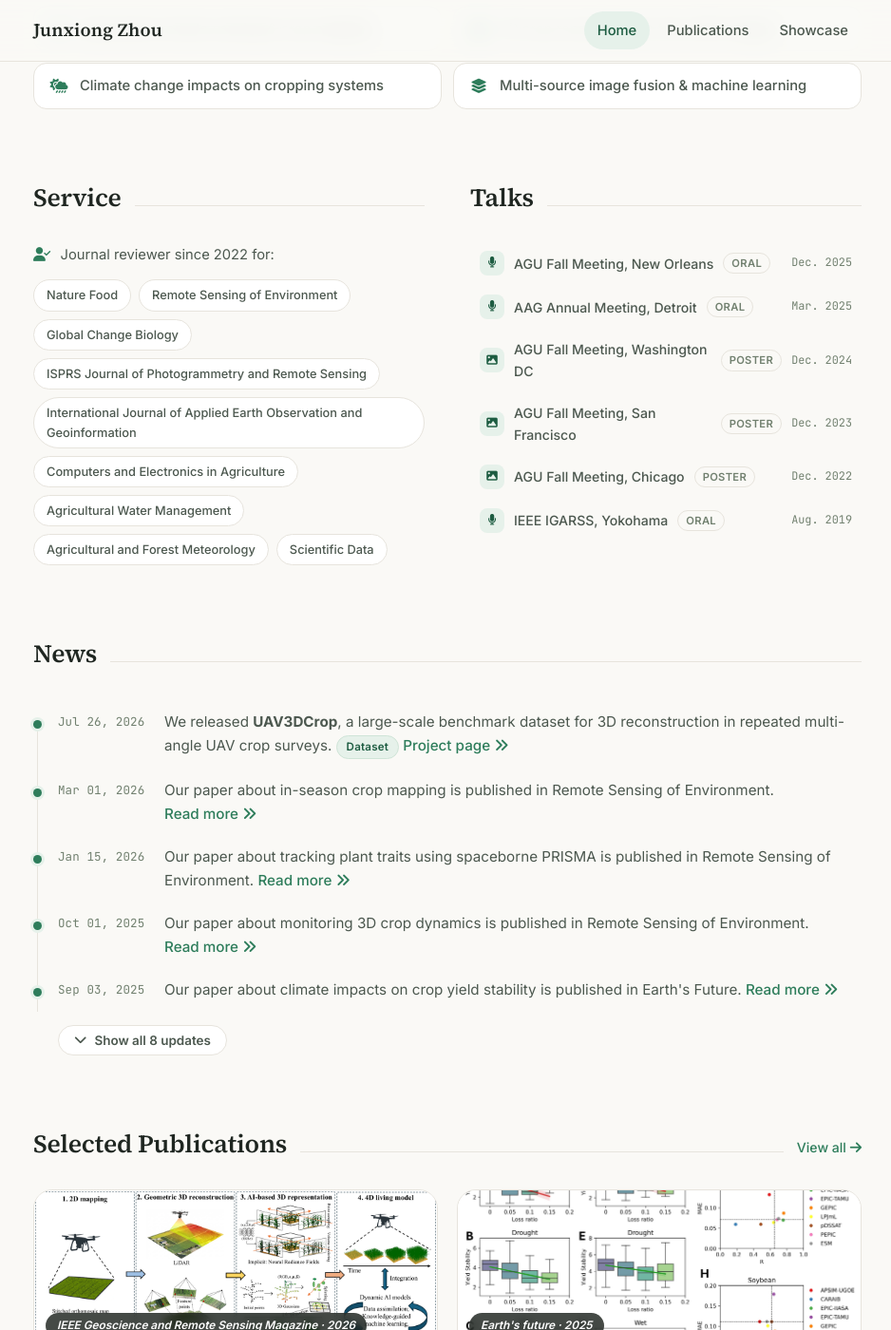
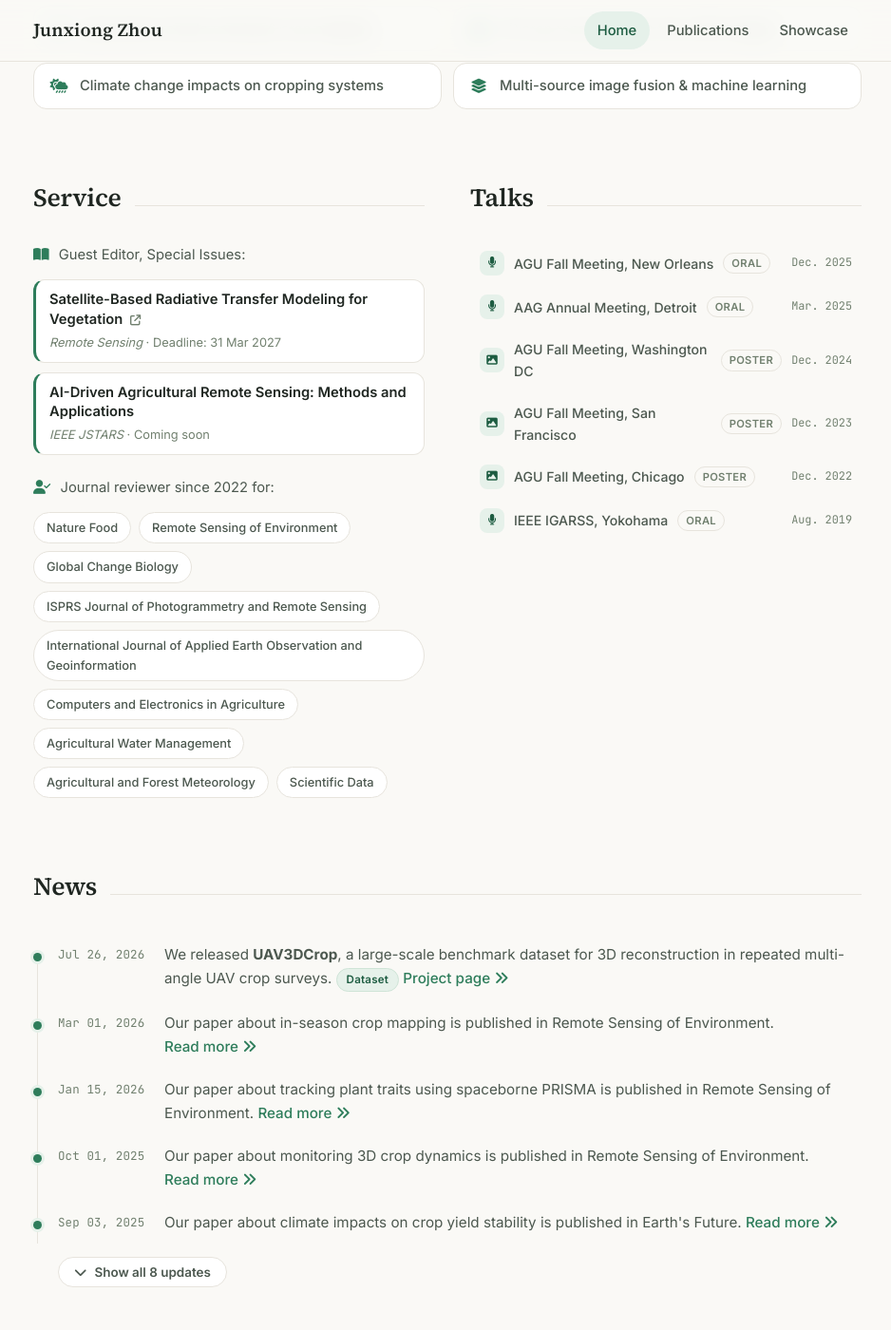
Before and after one commit to Link-dev/Link-dev.github.io, a Jekyll site: the page built from index.html, in a window 1280 px wide and 1400 px high, scrolled down 1322 px. Shown: the whole window at 95% size, without its empty margins (169-1107 px from the left). Built offline with Jekyll 4.4.1, drawn with Linux system fonts in a browser that asks for light colours; a style sheet for code colours, icons or effects is not loaded.

Commit message:
Add guest-edited special issues to Service; mark Ce Yang as corresponding author on Pest-MoE
Co-Authored-By: Claude Opus 5.5 <noreply@anthropic.com>

```diff
--- /dev/null
+++ b/_data/special_issues.yml
@@ -0,0 +1,11 @@
+# Guest-edited special issues, shown in the homepage Service section.
+# Leave `url` empty until the special issue page is online.
+- title: Satellite-Based Radiative Transfer Modeling for Vegetation
+  journal: Remote Sensing
+  url: https://www.mdpi.com/journal/remotesensing/special_issues/98OOI41CM5
+  note: "Deadline: 31 Mar 2027"
+
+- title: "AI-Driven Agricultural Remote Sensing: Methods and Applications"
+  journal: IEEE JSTARS
+  url:
+  note: Coming soon
--- a/assets/css/main.css
+++ b/assets/css/main.css
@@ -534,6 +534,48 @@ img {
 .service-intro i {
   color: var(--accent);
   margin-right: 6px;
+}
+
+.si-list {
+  list-style: none;
+  margin: 0 0 22px;
+  padding: 0;
+  display: flex;
+  flex-direction: column;
+  gap: 10px;
+}
+
+.si-item {
+  padding: 10px 14px;
+  border-radius: 12px;
+  background: var(--surface);
+  border: 1px solid var(--border);
+  border-left: 3px solid var(--accent);
+}
+
+.si-title {
+  display: block;
+  font-weight: 600;
+  font-size: 0.92rem;
+  line-height: 1.4;
+  color: var(--text);
+}
+
+a.si-title:hover {
+  color: var(--accent-strong);
+}
+
+.si-title i {
+  font-size: 0.7rem;
+  margin-left: 4px;
+  color: var(--muted);
+}
+
+.si-meta {
+  display: block;
+  margin-top: 3px;
+  font-size: 0.8rem;
+  color: var(--muted);
 }
 
 .journal-tags {
--- a/index.html
+++ b/index.html
@@ -119,6 +119,20 @@ navbar_title: Home
                 <h2>Service</h2>
                 <div class="rule"></div>
             </div>
+            {% if site.data.special_issues %}
+            <p class="service-intro">
+                <i class="fas fa-book-open"></i>
+                Guest Editor, Special Issues:
+            </p>
+            <ul class="si-list">
+                {% for si in site.data.special_issues %}
+                <li class="si-item">
+                    {% if si.url %}<a class="si-title" href="{{ si.url }}" target="_blank">{{ si.title }} <i class="fas fa-arrow-up-right-from-square"></i></a>{% else %}<span class="si-title">{{ si.title }}</span>{% endif %}
+                    <span class="si-meta"><em>{{ si.journal }}</em>{% if si.note %} · {{ si.note }}{% endif %}</span>
+                </li>
+                {% endfor %}
+            </ul>
+            {% endif %}
             <p class="service-intro">
                 <i class="fas fa-user-check"></i>
                 Journal reviewer since {{ site.data.profile.service.reviewer_since }} for:
```
Also changed, not shown: _publications/2026/2026-Li-AIA.md (+1 -1 lines).
